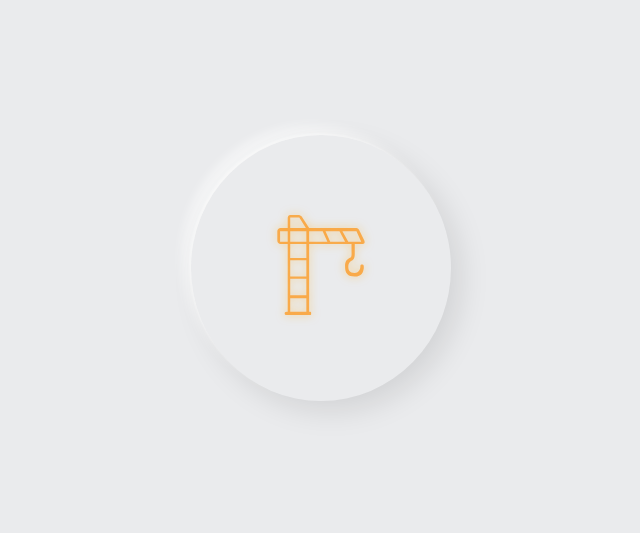
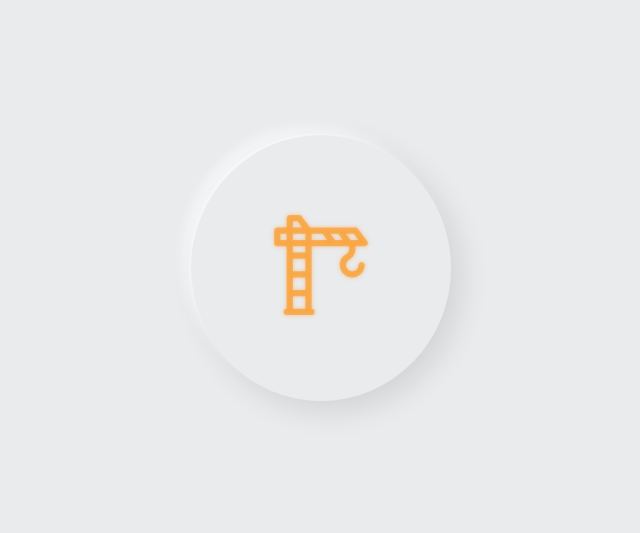
Before and after one commit to johndosselman/coming-soon-page, a plain HTML site: page index.html in a window 1280 px wide. Shown: the top 533 px of the page, without its empty margins (319-959 px from the left). Drawn offline with Linux system fonts and the light colour scheme.

Commit message:
Reverted to original svg, made glow effect subtler

```diff
--- a/index.html
+++ b/index.html
@@ -11,9 +11,14 @@
   <body>
     <div class="container">
       <div class="container-item1">
-        <svg class="svg-glow" width="100" height="100" viewBox="0 0 678 775">
+        <svg
+          height="100px"
+          width="100px"
+          viewBox="0 0 512 512"
+          class="svg-glow"
+        >
           <path
-            d="M675.5 200L632.502 113C627.789 106.702 621.875 100 614.002 100H247.002L189.502 11.5C184.789 5.20156 170.875 0 163.002 0H100.5C86.6938 0 81 11.1937 81 25V100H25.5016C11.6953 100 0.5 111.194 0.5 125L0.500006 200C0.500006 213.806 11.6953 225 25.5016 225H81V750C71.9984 750 57.5 750 57.5 760.5C57.5 774.306 61.6953 775 75.5016 775H100.5H225.502H252.5C262.5 775 262.5 774.806 262.5 761C262.5 750 261.064 750 247.002 750V225H575.502V276.514C575.502 291.333 579.462 322.897 568 328.5C533.369 345.419 525.503 361.487 525.503 400C525.503 454.211 546.3 477.5 600.513 477.5C655.652 477.5 666 445.5 670.5 413C670.5 399.194 673.306 383 659.5 383C645.694 383 644 386.194 644 400C644 427.575 628.075 450 600.513 450C557.5 450 550.5 426.636 550.5 400C550.5 380.737 558.18 363.47 575.502 355C604.005 341.072 600.513 310.291 600.513 276.514V225H657.002C666.475 225 669.502 225 674.502 219.5C678.736 211.028 677.502 209.5 675.5 200ZM410.498 207L373.998 125H482.502L525.503 207H410.498ZM100.5 20H170.5L222 100H100.5V20ZM225.502 125V207H100.5V125H225.502ZM22 207V125H81V207H22ZM100.5 494H225.502V622H100.5V494ZM225.502 477.5H100.5V350H225.502V477.5ZM100.5 750V645H225.502V750H100.5ZM225.502 334H100.5V225H225.502V334ZM247.002 125H351.998L388.5 207H247.002V125ZM550.5 207L505.002 125H614.002L650.5 207H550.5Z"
+            d="M492.796,134.398l-48-64C441.78,66.367,437.038,64,431.999,64H199.997L156.796,6.398C153.78,2.367,149.038,0,143.999,0h-48  C87.163,0,80,7.164,80,16v48H31.999C23.163,64,16,71.164,16,80v64c0,8.836,7.163,16,15.999,16H80v320c-9,0-16.001,7.164-16.001,16  s7.163,16,15.999,16h16h96h16c8.836,0,16.001-7.164,16.001-16S217,480,208,480V160h192v16.969c0,9.484-4.735,17.922-12.071,21.508  c-22.164,10.828-35.93,32.875-35.93,57.523c0,34.695,29.312,64,64.008,64c35.289,0,63.992-28.711,63.992-64c0-8.836-7.164-16-16-16  c-8.836,0-16,7.164-16,16c0,17.648-14.352,32-31.992,32c-17.055,0-32.008-14.953-32.008-32c0-12.328,6.891-23.352,17.977-28.773  C420.218,218.313,432,198.586,432,176.969V160h47.999c6.063,0,11.602-3.422,14.313-8.844  C497.022,145.734,496.436,139.25,492.796,134.398z M327.997,128l-24-32h40.004l24,32H327.997z M112,32h23.999l23.999,32H112V32z   M176,96v32h-64V96H176z M48,128V96h32v32H48z M112,320h64v64h-64V320z M176,288h-64v-64h64V288z M112,480v-64h64v64H112z M176,192  h-64v-32h64V192z M208,96h56.001l24,32H208V96z M407.997,128l-24-32h40.002l24,32H407.997z"
           />
         </svg>
       </div>
--- a/stylesheet.css
+++ b/stylesheet.css
@@ -25,6 +25,6 @@ body {
 }
 
 .svg-glow {
-  fill: #ff8c00a5;
-  filter: drop-shadow(0 0 5px rgba(255, 166, 0, 0.671));
+  fill: #ff8c0083;
+  filter: drop-shadow(0 0 2px rgba(255, 136, 0, 0.822));
 }
```
